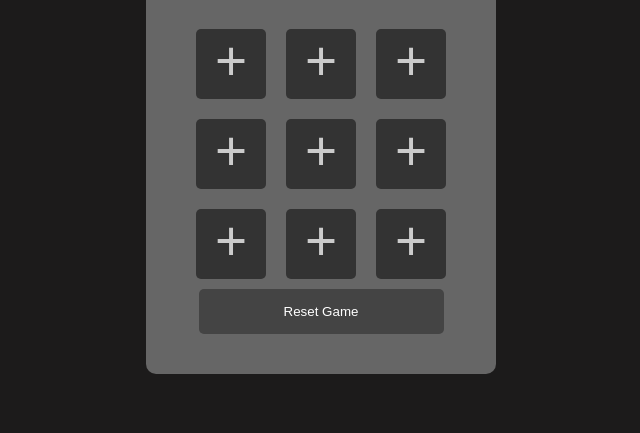
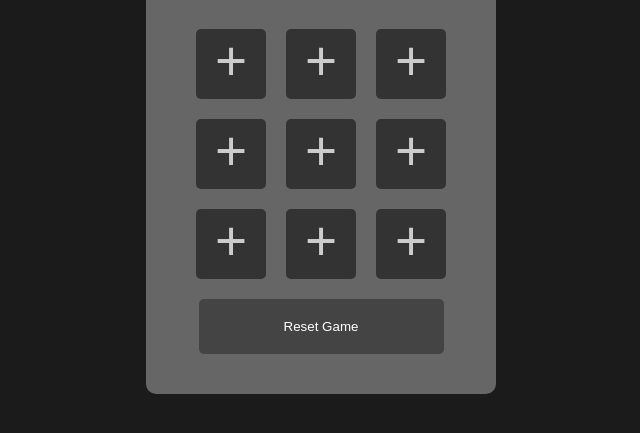
Before and after one commit to pavlvs/tic-tac-toe, a plain HTML site: page index.html in a window 1280 px wide. Shown: the part 101-534 px from the top of the page, without its empty margins (319-959 px from the left). Drawn offline with nearby package versions, Linux system fonts and the light colour scheme.

Commit message:
Reset button
Reset button CSS adjustment

```diff
--- a/css/style.css
+++ b/css/style.css
@@ -46,7 +46,8 @@ h1 {
     background: #444444;
     color: #ffffff;
     width: 70%;
-    padding: 15px;
+    padding: 20px;
+    margin-top: 10px;
     border-radius: 5px;
 }
 
@@ -61,5 +62,5 @@ h1 {
 footer {
     display: block;
     text-align: center;
-    padding-top: 20px;
+    padding-top: 30px;
 }
```
